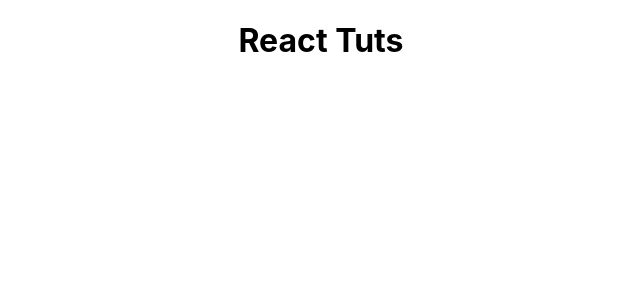
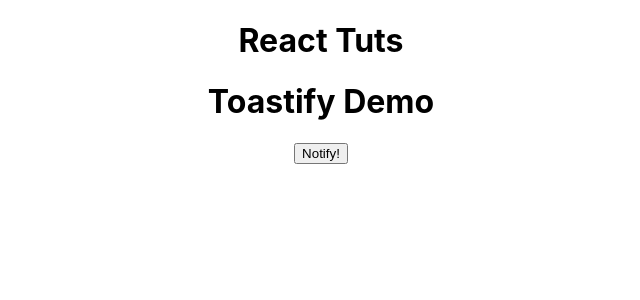
Before and after one commit to sumitsasidharan/practical-react-codevo, a React (Create React App) app: page / in a window 1280 px wide. Shown: the top 300 px of the page, without its empty margins (319-959 px from the left). Built offline with nearby package versions, Linux system fonts and the light colour scheme.

Commit message:
first commit

```diff
--- a/package.json
+++ b/package.json
@@ -8,7 +8,9 @@
     "@testing-library/user-event": "^13.5.0",
     "react": "^18.0.0",
     "react-dom": "^18.0.0",
+    "react-icons": "^4.3.1",
     "react-scripts": "5.0.1",
+    "react-toastify": "^8.2.0",
     "web-vitals": "^2.1.4"
   },
   "scripts": {
--- a/src/App.js
+++ b/src/App.js
@@ -1,11 +1,15 @@
-
 import './App.css';
+import ReactIcons from './Comps/React-Icons';
+import ToastNotif from './Comps/ToastNotif';
 
 function App() {
   return (
-    <div className="App">
-      <h1>React Tuts</h1>
-    </div>
+
+        <div className="App">
+           <h1>React Tuts</h1>
+            <ToastNotif />
+        </div>
+
   );
 }
 
--- /dev/null
+++ b/src/Comps/React-Icons.jsx
@@ -0,0 +1,22 @@
+import React from 'react';
+
+import { IconContext } from 'react-icons/lib';
+import { GrAccessibility } from 'react-icons/gr';
+import { BsFillAlarmFill } from 'react-icons/bs';
+import { AiFillAlert } from 'react-icons/ai';
+
+const ReactIcons = () => {
+   return (
+      <div>
+         <h1>React-Icons</h1>
+
+         <IconContext.Provider value={{ color: 'orange', size: '5em' }}>
+            <GrAccessibility />
+            <BsFillAlarmFill />
+            <AiFillAlert />
+         </IconContext.Provider>
+      </div>
+   );
+};
+
+export default ReactIcons;
--- /dev/null
+++ b/src/Comps/ToastNotif.jsx
@@ -0,0 +1,23 @@
+import React from 'react'
+import { ToastContainer, toast } from 'react-toastify';
+import 'react-toastify/dist/ReactToastify.css';
+
+// toast.configure();
+const ToastNotif = () => {
+
+   const notify = () => {
+      toast('Uploading Successfull!!');
+   }
+
+  return (
+     <div>
+        <h1>Toastify Demo</h1>
+        <button onClick={notify}>Notify!</button>
+        <ToastContainer />
+     </div>
+  );
+}
+
+export default ToastNotif
+
+// 1.34
```
Also changed, not shown: 1 other file (tests, documents, lock files or other folders).
